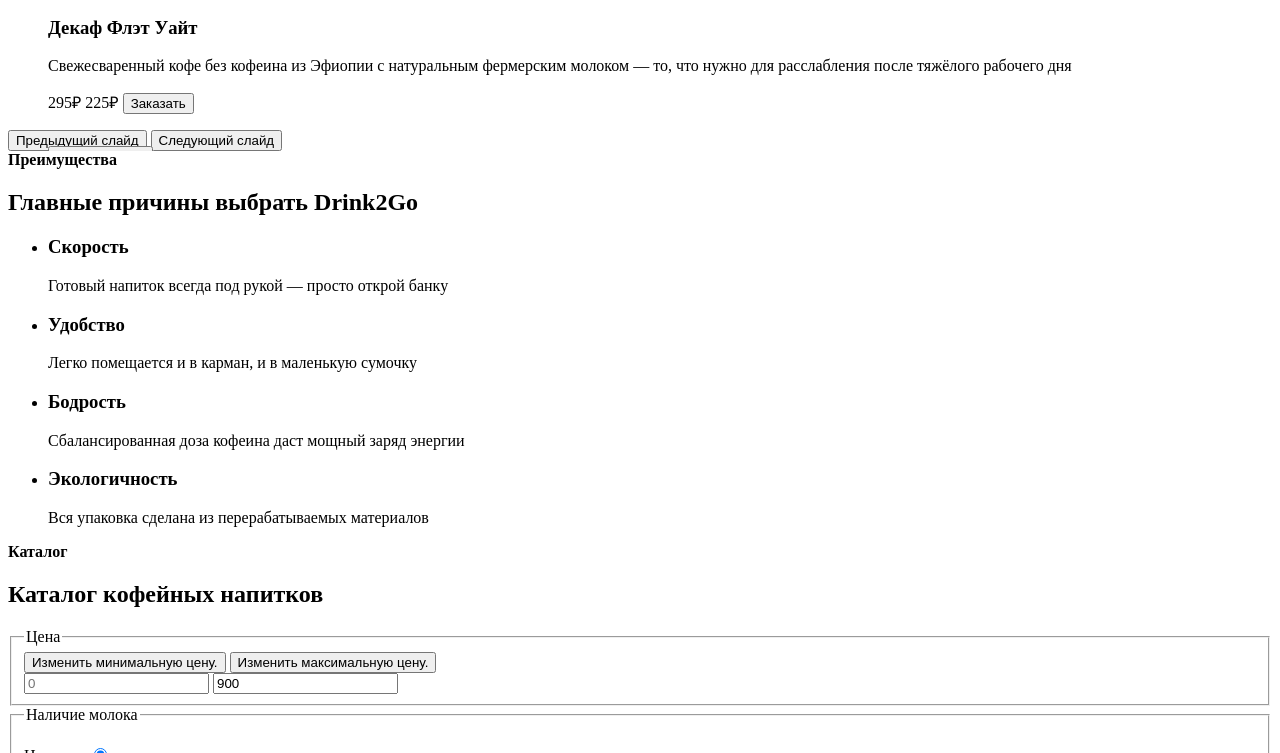
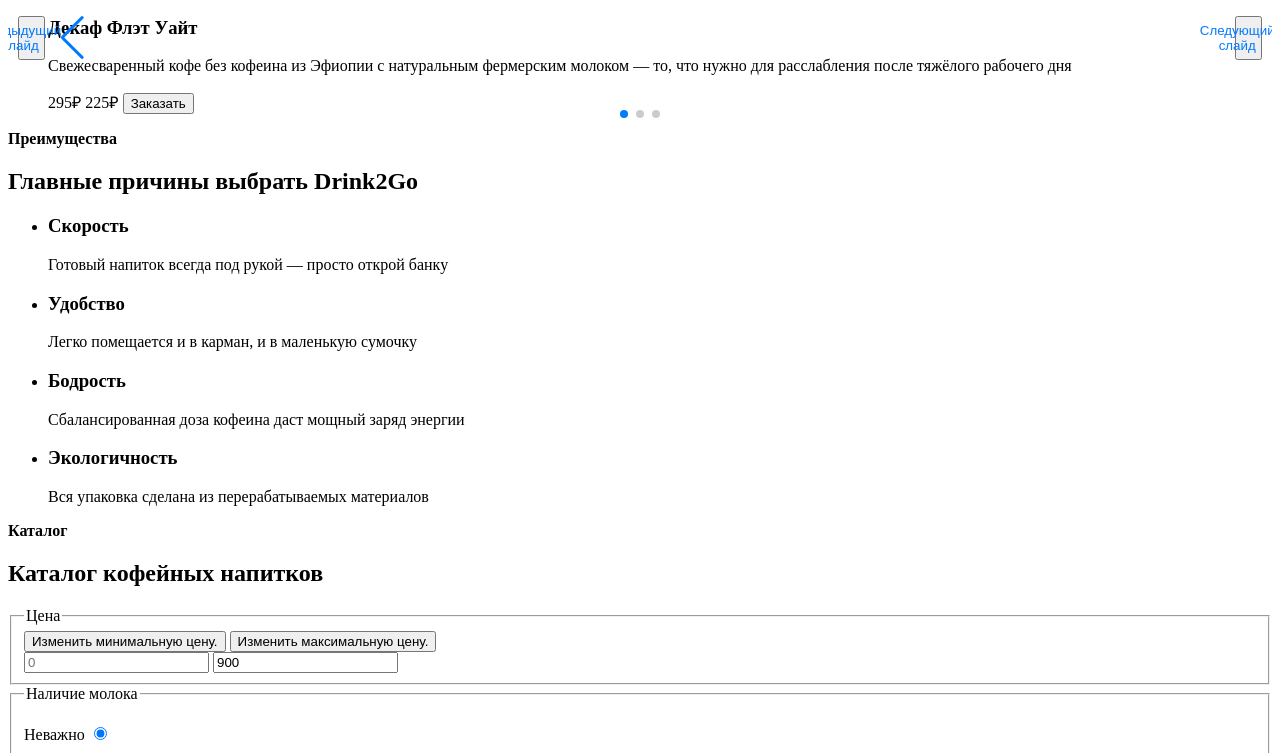
Before and after one commit to loonymax/drink2go, a website with bundled scripts: page source/index.html in a window 1280 px wide. Shown: the part 347-1100 px from the top of the page. Built offline with nearby package versions, Linux system fonts and the light colour scheme.

Commit message:
add js for a

```diff
--- a/source/index.html
+++ b/source/index.html
@@ -5,9 +5,9 @@
   <meta charset="UTF-8">
   <title>Интернет-магазин кофейных напитков Drink to go</title>
   <meta name="viewport" content="width=device-width, initial-scale=1">
+  <link rel="stylesheet" href="vendor/leaflet/leaflet.css">
+  <link rel="stylesheet" href="vendor/swiper/swiper-bundle.css">
   <link rel="stylesheet" href="css/style.css">
-  <link rel="stylesheet" href="vendor/leaflet/leaflet.css"  type="text/css">
-  <link rel="stylesheet" href="vendor/swiper/swiper-bundle.css" type="text/css">
 </head>
 
 <body class="page__body">
@@ -75,7 +75,7 @@
     <section class="main__product product swiper">
       <!-- <h2 class="visually-hidden">Новинки магазина</h2> -->
       <ul class="product__list swiper-wrapper">
-        <li class="product__item product-item product-item--first swiper-slide">
+        <li class="product-item product-item--first swiper-slide">
           <div class="product-item__container">
             <div class="product-item__image-wrapper">
               <picture>
@@ -106,7 +106,7 @@
             </div>
           </div>
         </li>
-        <li class="product__item product-item product-item--second swiper-slide">
+        <li class="product-item product-item--second swiper-slide">
           <div class="product-item__container">
             <div class="product-item__image-wrapper">
               <picture>
@@ -136,7 +136,7 @@
             </div>
           </div>
         </li>
-        <li class="product__item product-item product-item--third swiper-slide">
+        <li class="product-item product-item--third swiper-slide">
           <div class="product-item__container">
             <div class="product-item__image-wrapper">
               <picture>
@@ -168,27 +168,11 @@
           </div>
         </li>
       </ul>
-      <ul class="product__pagination-list swiper-pagination">
-        <li class="product__pagination-item">
-          <button class="product__pagination-button product__pagination-button--current button" type="button">
-            <span class="visually-hidden">Первый слайд</span>
-          </button>
-        </li>
-        <li class="product__pagination-item">
-          <button class="product__pagination-button button" type="button">
-            <span class="visually-hidden">Второй слайд</span>
-          </button>
-        </li>
-        <li class="product__pagination-item">
-          <button class="product__pagination-button button" type="button">
-            <span class="visually-hidden">Третий слайд</span>
-          </button>
-        </li>
-      </ul>
-      <button class="product__button-prev button" type="button">
+      <div class="swiper-pagination"></div>
+      <button class="swiper-button-prev button" type="button">
         <span class="visually-hidden">Предыдущий слайд</span>
       </button>
-      <button class="product__button-next button" type="button">
+      <button class="swiper-button-next button" type="button">
         <span class="visually-hidden">Следующий слайд</span>
       </button>
     </section>
--- a/source/js/product-swiper.js
+++ b/source/js/product-swiper.js
@@ -1,20 +1,14 @@
-const swiper = new Swiper('.swiper', {
+const swiper = new Swiper('.product', {
   direction: 'horizontal',
   loop: true,
 
-  // If we need pagination
   pagination: {
     el: '.swiper-pagination',
+    clickable: true,
   },
 
-  // Navigation arrows
   navigation: {
     nextEl: '.swiper-button-next',
     prevEl: '.swiper-button-prev',
   },
-
-  // And if we need scrollbar
-  scrollbar: {
-    el: '.swiper-scrollbar',
-  },
 });
--- a/source/js/script.js
+++ b/source/js/script.js
@@ -1,4 +1,4 @@
 /* в этот файл добавляет скрипты*/
 import './header-menu.js';
-// import './product-swiper.js';
+import './product-swiper.js';
 import './map.js';
--- a/source/less/blocks/product.less
+++ b/source/less/blocks/product.less
@@ -6,125 +6,3 @@
   margin: 0;
   padding: 0;
 }
-
-.product__button-prev {
-  position: absolute;
-  padding: 0;
-  height: 100%;
-  width: 20px;
-  top: 0;
-  left: 0;
-
-  background-image: url("../../img/slider-arrow.svg");
-  background-repeat: no-repeat;
-  background-position: 50% 50%;
-  rotate: 180deg;
-
-  @media (min-width: @tablet-width) {
-    width: 80px;
-    background-position: 50% 62%;
-  }
-
-  @media (min-width: @desktop-width) {
-    background-position: 50% 50%;
-  }
-
-  &:hover {
-    background: no-repeat 50% 50% url("../../img/slider-arrow.svg"), linear-gradient(90deg, rgba(255, 255, 255, 0) 0%, #ffffff 100%);
-  }
-
-  &:focus {
-    background: no-repeat 50% 50% url("../../img/slider-arrow.svg"), linear-gradient(90deg, rgba(255, 255, 255, 0) 0%, #ffffff 100%);
-  }
-
-  &:active {
-    background: no-repeat 50% 50% url("../../img/slider-arrow.svg"), linear-gradient(90deg, rgba(120, 89, 207, 0) 0%, rgba(120, 89, 207, 0.25) 100%);
-  }
-
-  &:disabled {
-    filter: saturate(0);
-  }
-}
-
-.product__button-next {
-  position: absolute;
-  padding: 0;
-  height: 100%;
-  width: 20px;
-  top: 0;
-  right: 0;
-
-  background-image: url("../../img/slider-arrow.svg");
-  background-repeat: no-repeat;
-  background-position: 50% 50%;
-
-  @media (min-width: @tablet-width) {
-    width: 80px;
-    background-position: 50% 38%;
-  }
-
-  @media (min-width: @desktop-width) {
-    background-position: 50% 50%;
-  }
-
-  &:hover {
-    background: no-repeat 50% 50% url("../../img/slider-arrow.svg"), linear-gradient(90deg, rgba(255, 255, 255, 0) 0%, #ffffff 100%);
-  }
-
-  &:focus {
-    background: no-repeat 50% 50% url("../../img/slider-arrow.svg"), linear-gradient(90deg, rgba(255, 255, 255, 0) 0%, #ffffff 100%);
-  }
-
-  &:active {
-    background: no-repeat 50% 50% url("../../img/slider-arrow.svg"), linear-gradient(90deg, rgba(120, 89, 207, 0) 0%, rgba(120, 89, 207, 0.25) 100%);
-  }
-
-  &:disabled {
-    filter: saturate(0);
-  }
-}
-
-.product__pagination-list {
-  position: absolute;
-  display: none;
-
-  bottom: 70px;
-  left: 50%;
-  transform: translate(-50%);
-  margin: 0;
-  padding: 0;
-
-  @media (min-width: @desktop-width) {
-    display: flex;
-    column-gap: 8px;
-  }
-}
-
-.product__pagination-item {
-  list-style-type: none;
-}
-
-.product__pagination-button {
-  @media (min-width: @desktop-width) {
-    height: 4px;
-    width: 62px;
-
-    background-color: @white;
-
-    &--current {
-      background-color: @primary;
-    }
-
-    &:hover {
-      background-color: fade(@primary, 25%);
-    }
-
-    &:focus {
-      background-color: fade(@primary, 25%);
-    }
-
-    &:active {
-      background-color: @primary;
-    }
-  }
-}
--- /dev/null
+++ b/source/less/blocks/swiper.less
@@ -0,0 +1,114 @@
+.swiper-pagination {
+  padding-bottom: 55px;
+}
+
+.swiper-pagination-bullet {
+  @media (min-width: @desktop-width) {
+    height: 4px;
+    width: 62px;
+
+    background-color: @white;
+    border-radius: 0;
+
+    &:hover {
+      background-color: fade(@primary, 25%);
+    }
+
+    &:focus {
+      background-color: fade(@primary, 25%);
+    }
+
+    &:active {
+      background-color: @primary;
+    }
+  }
+}
+
+.swiper-pagination-bullet-active {
+  background-color: @primary;
+}
+
+.swiper-button-next,
+.swiper-button-prev {
+&::after {
+  content: "";
+  margin-top: 0;
+}
+}
+
+.swiper-button-prev {
+  position: absolute;
+  padding: 0;
+  height: 100%;
+  width: 20px;
+  top: 0;
+  left: 0;
+
+  background-image: url("../../img/slider-arrow.svg");
+  background-repeat: no-repeat;
+  background-position: 50% 50%;
+  rotate: 180deg;
+
+  @media (min-width: @tablet-width) {
+    width: 80px;
+    background-position: 50% 62.5%;
+  }
+
+  @media (min-width: @desktop-width) {
+    background-position: 50% 50%;
+
+    &:hover {
+      background: no-repeat 50% 50% url("../../img/slider-arrow.svg"), linear-gradient(90deg, rgba(255, 255, 255, 0) 0%, #ffffff 100%);
+    }
+
+    &:focus {
+      background: no-repeat 50% 50% url("../../img/slider-arrow.svg"), linear-gradient(90deg, rgba(255, 255, 255, 0) 0%, #ffffff 100%);
+    }
+
+    &:active {
+      background: no-repeat 50% 50% url("../../img/slider-arrow.svg"), linear-gradient(90deg, rgba(120, 89, 207, 0) 0%, rgba(120, 89, 207, 0.25) 100%);
+    }
+  }
+
+  &:disabled {
+    filter: saturate(0);
+  }
+}
+
+.swiper-button-next {
+  position: absolute;
+  padding: 0;
+  height: 100%;
+  width: 20px;
+  top: 0;
+  right: 0;
+
+  background-image: url("../../img/slider-arrow.svg");
+  background-repeat: no-repeat;
+  background-position: 50% 50%;
+
+  @media (min-width: @tablet-width) {
+    width: 80px;
+    background-position: 50% 37.5%;
+  }
+
+  @media (min-width: @desktop-width) {
+    background-position: 50% 50%;
+
+  &:hover {
+    background: no-repeat 50% 50% url("../../img/slider-arrow.svg"), linear-gradient(90deg, rgba(255, 255, 255, 0) 0%, #ffffff 100%);
+  }
+
+  &:focus {
+    background: no-repeat 50% 50% url("../../img/slider-arrow.svg"), linear-gradient(90deg, rgba(255, 255, 255, 0) 0%, #ffffff 100%);
+  }
+
+  &:active {
+    background: no-repeat 50% 50% url("../../img/slider-arrow.svg"), linear-gradient(90deg, rgba(120, 89, 207, 0) 0%, rgba(120, 89, 207, 0.25) 100%);
+  }
+  }
+
+  &:disabled {
+    filter: saturate(0);
+  }
+}
--- a/source/less/style.less
+++ b/source/less/style.less
@@ -9,6 +9,7 @@
 @import "blocks/link";
 @import "blocks/navigation";
 @import "blocks/product";
+@import "blocks/swiper";
 @import "blocks/product-item";
 @import "blocks/text-features";
 @import "blocks/features";
```
